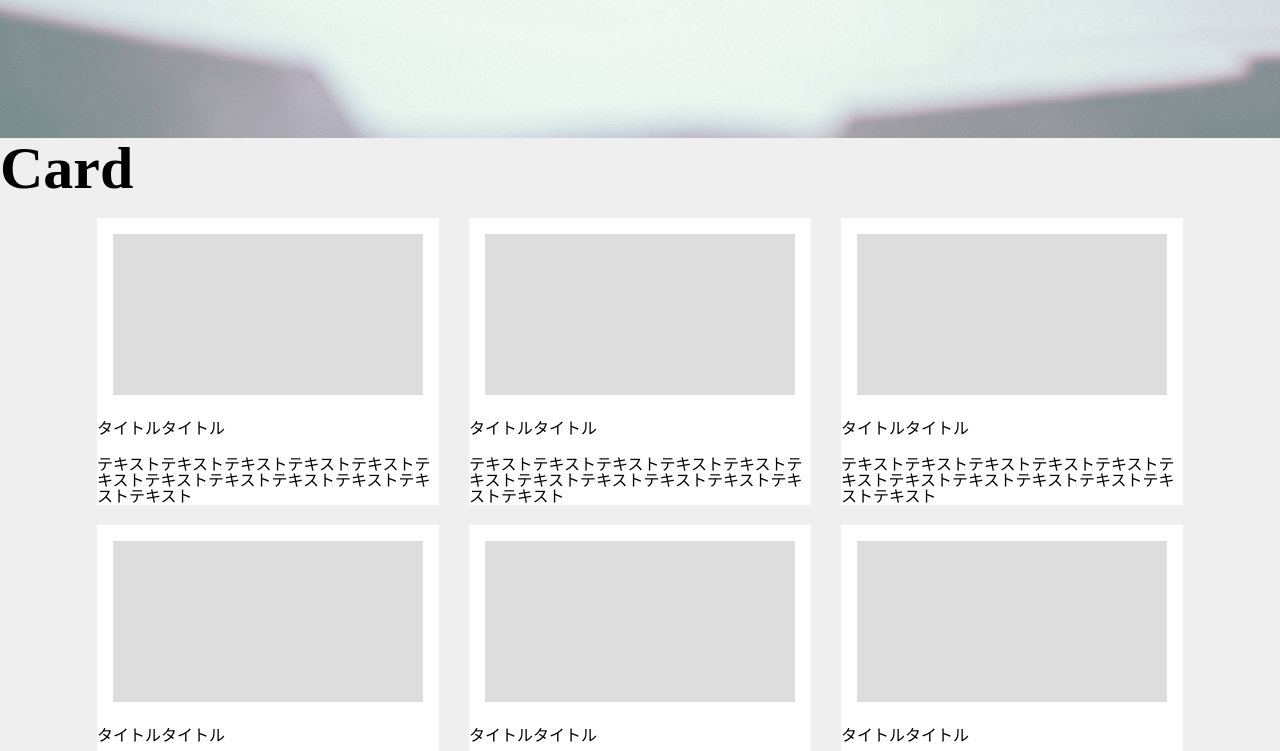
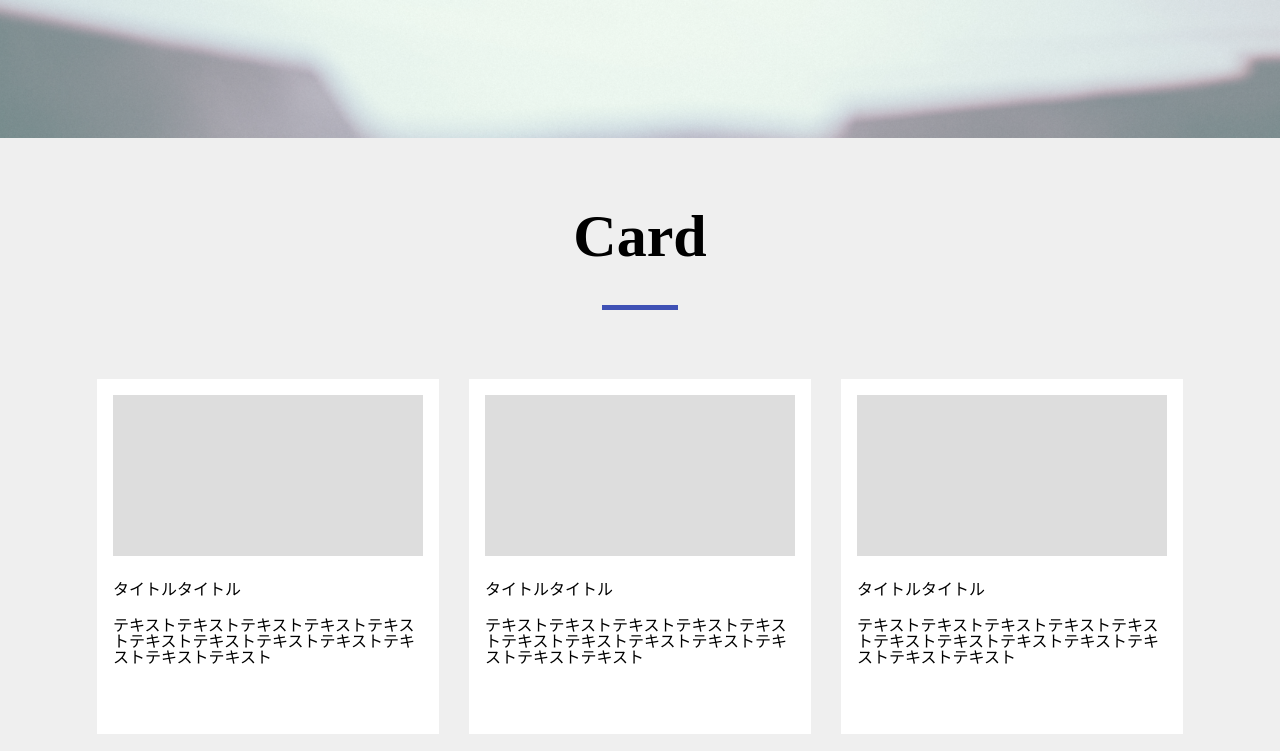
Before and after one commit to comop/web_day1, a plain HTML site: page index.html in a window 1280 px wide. Shown: the part 540-1291 px from the top of the page. Drawn offline with Linux system fonts and the light colour scheme.

Commit message:
day2 PC版完了

```diff
--- a/index.html
+++ b/index.html
@@ -17,7 +17,7 @@
 					<li><a href="#" title="">News</a></li>
 					<li><a href="#" title="">Price</a></li>
 					<li><a href="#" title="">Access</a></li>
-					<!-- <li><a href="#" title="">Contact</a></li> -->
+					<li><a href="#" title="">Contact</a></li>
 				</ul>
 			</nav>
 	</header><!-- /header -->
--- a/scss/style.scss
+++ b/scss/style.scss
@@ -5,7 +5,7 @@ $font_yugo: "Yu Goshic";
 body {
  	font-family:"Yu Goshic","游明朝体", "Yu Mincho", YuMincho, "ヒラギノ明朝 Pro", "Hiragino Mincho Pro", "MS P明朝", "MS PMincho", serif;
 	background-image: url(../img/mainvisual.png);
-	background-repeat: none;
+	background-repeat: no-repeat;
 }
 
 header {
@@ -79,11 +79,26 @@ main {
 .wrapper {
 	width: 100%;
 	background-color: #EFEFEF;
+	padding-bottom: 126px;
 
 	h4 {
 		font-size: 60px;
-		margin-top: 68px;
-		margin: 0 auto;
+		padding-top: 68px;
+		padding-bottom: 113px;
+		text-align: center;
+		// display: inline-block;
+		position: relative;
+
+		&::after {
+			content: "";
+			position: absolute;
+			width: 76px;
+			height: 5px;
+			background-color: #3F51B5;
+			bottom: 69px;
+			left: 50%;
+			transform: translateX(-50%);
+		}
 	}
 }
 
@@ -94,10 +109,12 @@ main {
 	justify-content: space-between;
 	flex-wrap:wrap;
 
-  article {
+  .card {
   	width: 342px;
+  	height: 355px;
 	background-color: #FFFFFF;
-	margin-top: 20px;
+	margin-bottom: 20px;
+
   	.image {
   		width: 310px;
   		height: 161px;
@@ -108,10 +125,15 @@ main {
   	.tittle {
   		margin-top: 26px;
   		margin-bottom: 20px;
+  		margin-left: 16px;
   	}
 
-  	.contente {
+  	.contents {
+  		width: 310px;
+  		height: 71px;
   		margin-bottom: 28px;
+  		margin-left: 16px;
+  		font-size: 16px;
   	}
   }
 }
```
Also changed, not shown: css/style.css.
